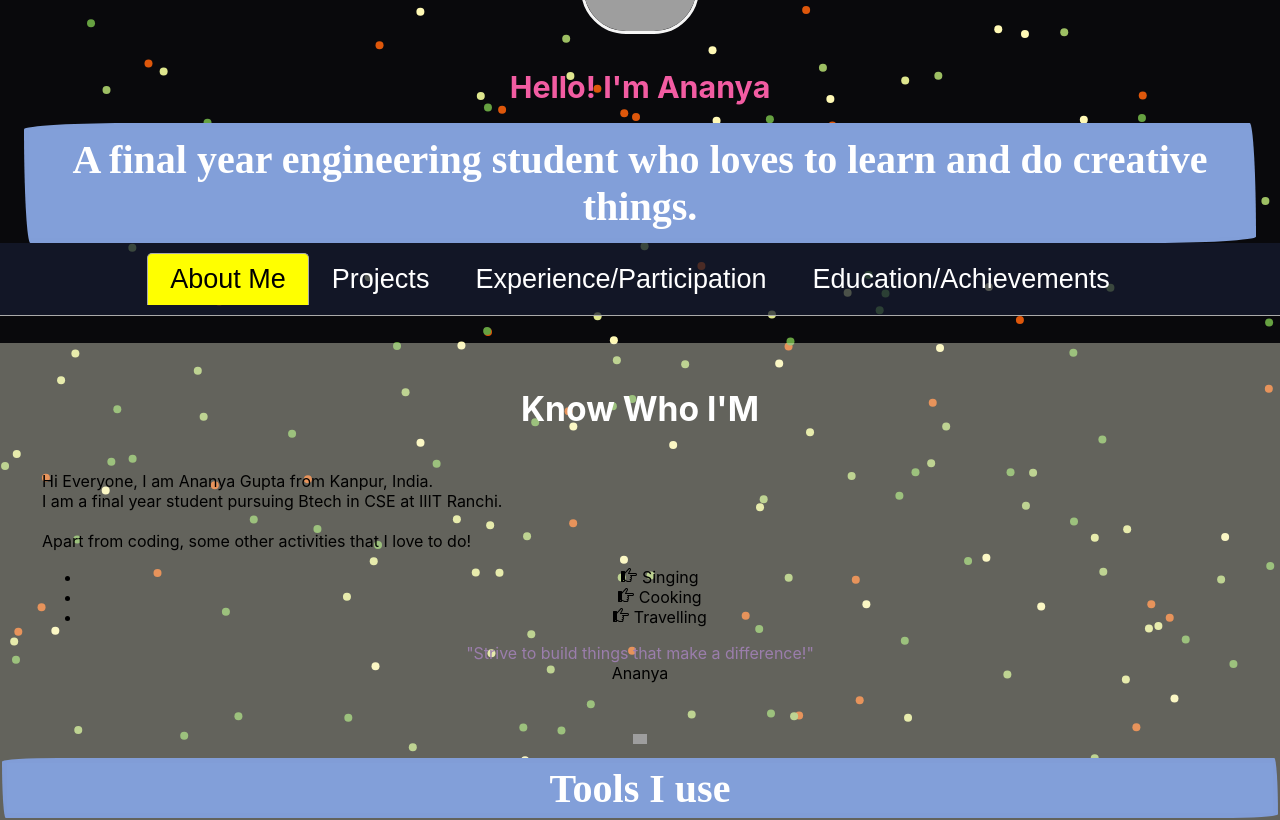
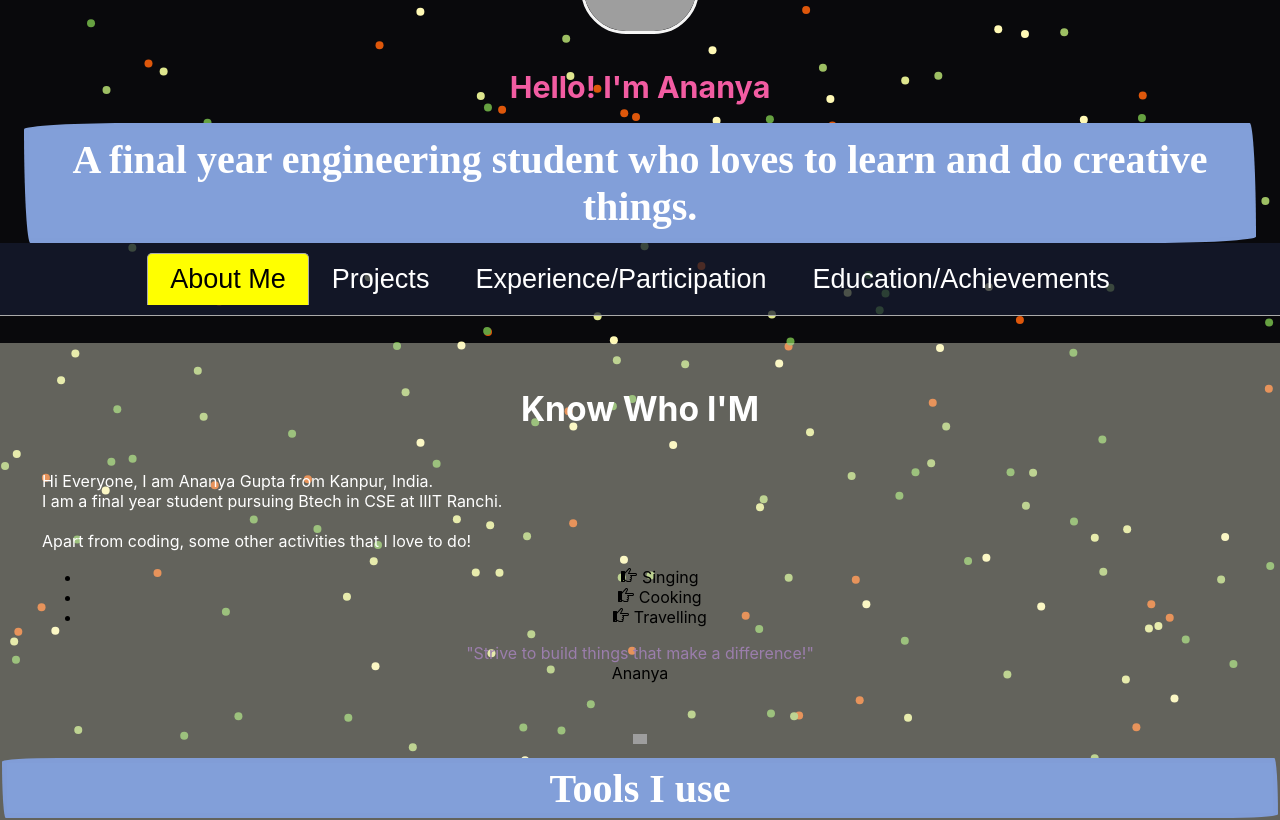
Before and after one commit to ananya8606/Portfolio-website-using-Reactjs, a React (Create React App) app: page / in a window 1280 px wide. Shown: the top 820 px of the page. Built offline with nearby package versions, Linux system fonts and the light colour scheme; grey boxes are pictures that could not be loaded.

Commit message:
Create AboutCard.js

```diff
--- a/src/components/AboutCard.js
+++ b/src/components/AboutCard.js
@@ -7,7 +7,7 @@ function AboutCard() {
     <Card className="quote-card-view">
       <Card.Body>
         <blockquote className="blockquote mb-0">
-          <p style={{ textAlign: "justify" }}>
+          <p style={{ textAlign: "justify",color:"white" }}>
             Hi Everyone, I am <span className="purple">Ananya Gupta </span>
             from <span className="purple"> Kanpur, India.</span>
             <br />I am a final year student pursuing Btech in CSE at IIIT Ranchi.
```
